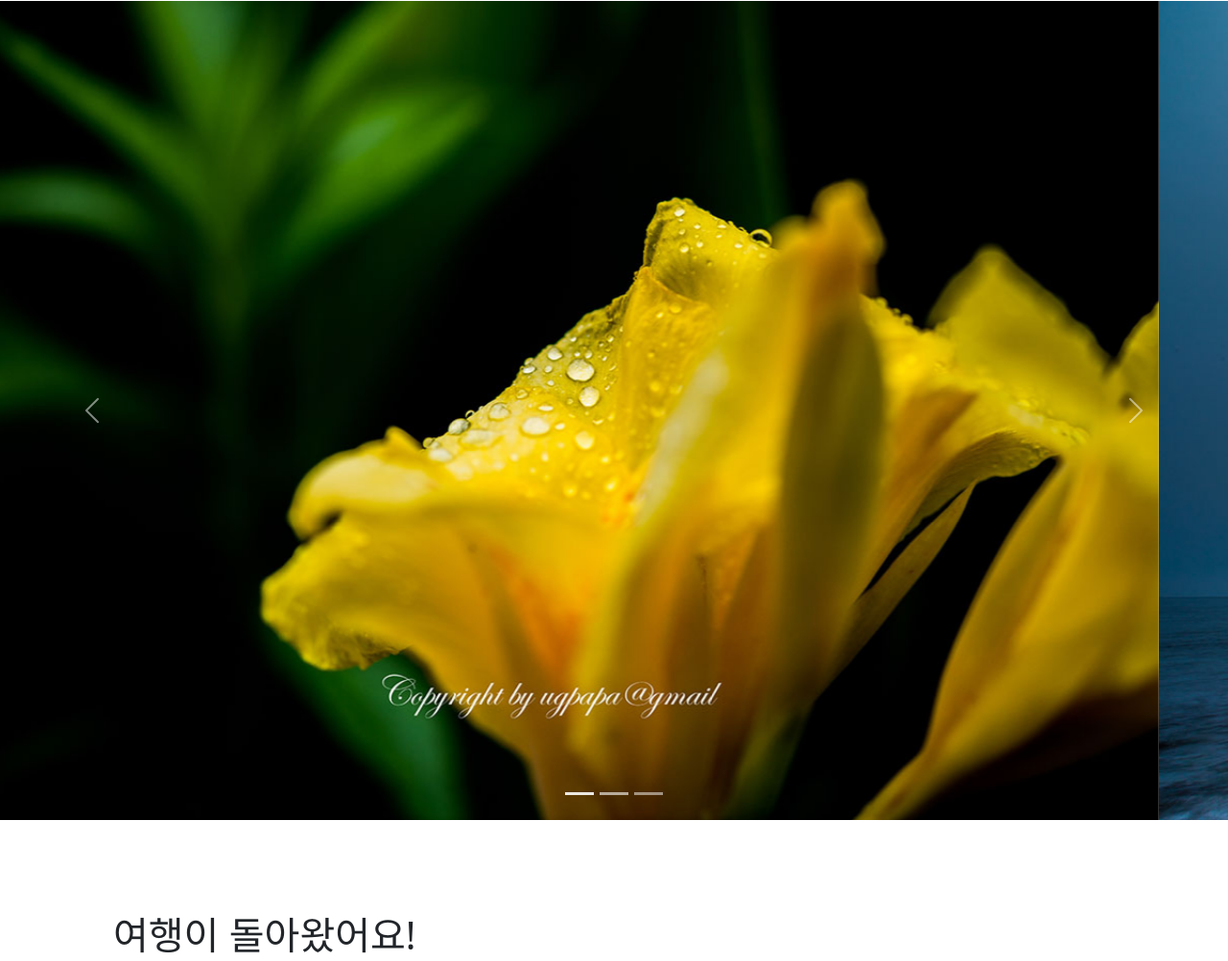
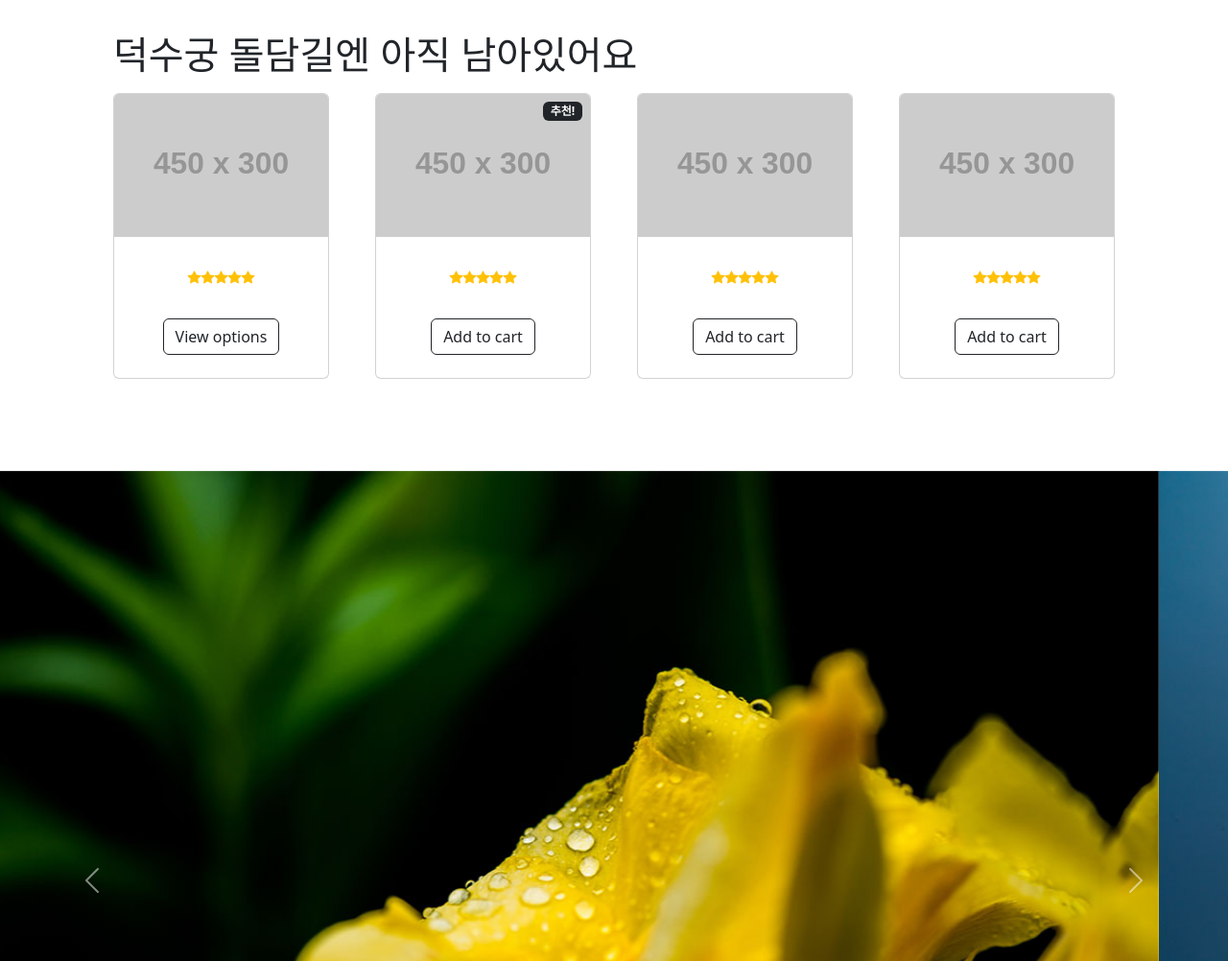
Before and after one commit to synodical/enjoytrip-front, a plain HTML site: page index.html in a window 1280 px wide. Shown: the part 144-1146 px from the top of the page at 96% size. Drawn offline with nearby package versions, Linux system fonts and the light colour scheme; no server answers; placeholder pictures from the web are drawn by us.

Commit message:
carousel api 로 변경

```diff
--- a/enjoytrip-front/carousel.html
+++ b/enjoytrip-front/carousel.html
@@ -14,13 +14,28 @@
   <!-- The slideshow/carousel -->
   <div class="carousel-inner">
     <div class="carousel-item active">
-      <img src="./image/class/slide1.jpg" alt="Los Angeles" class="d-block w-100" />
+      <img
+        id="carousel-img1"
+        src="./image/class/slide1.jpg"
+        alt="Los Angeles"
+        class="d-block w-100"
+      />
     </div>
     <div class="carousel-item">
-      <img src="./image/class/slide2.jpg" alt="Chicago" class="d-block w-100" />
+      <img
+        id="carousel-img2"
+        src="./image/class/slide2.jpg"
+        alt="Chicago"
+        class="d-block w-100"
+      />
     </div>
     <div class="carousel-item">
-      <img src="./image/class/slide3.jpg" alt="New York" class="d-block w-100" />
+      <img
+        id="carousel-img3"
+        src="./image/class/slide3.jpg"
+        alt="New York"
+        class="d-block w-100"
+      />
     </div>
   </div>
 
--- a/enjoytrip-front/section1.html
+++ b/enjoytrip-front/section1.html
@@ -3,9 +3,9 @@
   console.log("hi");
 </script>
 
-<section class="py-5">
+<section class="pb-5">
       <div class="container px-4 px-lg-5 mt-5">
-        <div class="row mt-2"><h1>여행이 돌아왔어요!</h1></div>
+        <div class="row my-2"><h1>덕수궁 돌담길엔 아직 남아있어요</h1></div>
         <div class="row gx-4 gx-lg-5 row-cols-2 row-cols-md-3 row-cols-xl-4 justify-content-center">
           <div class="col mb-5">
                 <div class="card h-100">
@@ -21,6 +21,13 @@
                         <!-- Product name-->
                         <h5 id="section1-title1"
                             class="fw-bolder"></h5>
+                        <div class="d-flex justify-content-center small text-warning mb-2">
+                        <div class="bi-star-fill"></div>
+                        <div class="bi-star-fill"></div>
+                        <div class="bi-star-fill"></div>
+                        <div class="bi-star-fill"></div>
+                        <div class="bi-star-fill"></div>
+                        </div>
                         <!-- Product price-->
                         <div id="section1-addr1"></div>
                         </div>
@@ -40,7 +47,7 @@
                     class="badge bg-dark text-white position-absolute"
                     style="top: 0.5rem; right: 0.5rem"
                 >
-                    Sale
+                    추천!
                 </div>
                 <!-- Product image-->
                 <img id="section1-img2"
@@ -89,6 +96,13 @@
                     <div class="text-center">
                     <!-- Product name-->
                     <h5 id="section1-title3"  class="fw-bolder"></h5>
+                    <div class="d-flex justify-content-center small text-warning mb-2">
+                        <div class="bi-star-fill"></div>
+                        <div class="bi-star-fill"></div>
+                        <div class="bi-star-fill"></div>
+                        <div class="bi-star-fill"></div>
+                        <div class="bi-star-fill"></div>
+                    </div>
                     <!-- Product price-->
                     <div id="section1-addr3"></div>
 
--- a/index.html
+++ b/index.html
@@ -36,7 +36,8 @@
       crossorigin="anonymous"
     />
     <script src="https://cdn.jsdelivr.net/npm/axios/dist/axios.min.js"></script>
-    <script src="./js/main.js" type="module"></script>
+    <script src="./js/section1.js" type="module"></script>
+    <script src="./js/carousel.js" type="module"></script>
     <script src="./js/includeHTML.js"></script>
   </head>
   <body>
@@ -44,8 +45,9 @@
 
     <hr />
     <header class="container"></header>
+
+    <section include-html="/enjoytrip-front/section1.html"></section>
     <div include-html="/enjoytrip-front/carousel.html"></div>
-    <section include-html="/enjoytrip-front/section1.html"></section>
     <section include-html="/enjoytrip-front/section2.html"></section>
     <section include-html="/enjoytrip-front/section3.html"></section>
     <footer include-html="/enjoytrip-front/footer.html"></footer>
--- /dev/null
+++ b/js/carousel.js
@@ -0,0 +1,40 @@
+axios.defaults.baseURL = "http://apis.data.go.kr/B551011/KorService1/";
+
+let json;
+
+async function getDetailCommon(contentId) {
+  try {
+    const res = await axios.get("/detailCommon1", {
+      params: {
+        _type: "json",
+        MobileOS: "WIN",
+        MobileApp: "runinto",
+        contentId: contentId,
+        defaultYN: "Y",
+        firstImageYN: "Y",
+        addrinfoYN: "Y",
+        ServiceKey:
+          // process.env.API_SERVICE_KEY,
+          "zwSMywdlgo3E03aEm4hFNEzkpaACYU80Fp/lGBjG7Q1b4TGfAbc+/w85V/Ge6H9XPBzoZecK2Jf4fEfuwd0zdA==",
+      },
+    });
+    json = res.data.response.body.items.item;
+  } catch (error) {
+    console.log(error);
+  }
+}
+
+async function main() {
+  let contentId = 126528;
+
+  for (let i = 1; i <= 3; i++) {
+    const curId = contentId + i - 1;
+
+    await getDetailCommon(curId);
+    let img = document.getElementById(`carousel-img${i}`);
+    img.setAttribute("src", json[0].firstimage);
+    document.getElementById(`section1-addr${i}`).innerText = json[0].addr1;
+  }
+}
+
+main();
--- a/js/main.js
+++ b/js/section1.js
@@ -58,4 +58,5 @@ async function main() {
     document.getElementById(`section1-addr${i}`).innerText = json[0].addr1;
   }
 }
+
 main();
```
